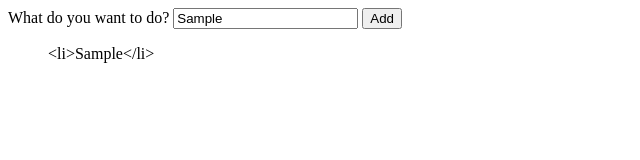
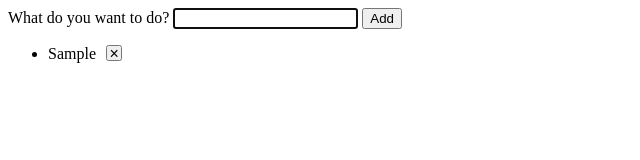
Before and after one commit to Ligiaxxx/siit-34-git, a plain HTML site: page todo.html in a window 1280 px wide. Both pictures are taken after typing "Sample" into the empty fields and a click on the button "Add". Shown: the whole page, without its empty margins (0-640 px from the left). Drawn offline with Linux system fonts and the light colour scheme.

Commit message:
Clean state

```diff
--- a/script/todo.js
+++ b/script/todo.js
@@ -7,12 +7,76 @@
 
   form.addEventListener("submit", handleAddTodo);
 
+  //event delegation:
+  list.addEventListener("click", handleDelete);
+
+  //sa tina minte daca am dat refresh:
+  const storageKey = "todoList";
+  const savedList = JSON.parse(localStorage.getItem(storageKey));
+  let todoList = [];
+  if (savedList) {
+    todoList = savedList;
+    renderList(todoList);
+  }
+
+
   function handleAddTodo(e) {
     e.preventDefault();
     const inputElem = e.target.elements.title;
     const todoText = inputElem.value;
 
-    list.innerText += `<li>${todoText}</li>`;
+    todoList.push(todoText);
+    //sa tina minte daca dam refresh:
+    localStorage.setItem(storageKey, JSON.stringify(todoList));
+
+    //empty textbox: form.reset(); //reseteaza toate inputurile formului
+    inputElem.value = inputElem.defaultValue;
+
+    //focus pe textbox:
+    inputElem.focus();
+
+    renderList(todoList);
   }
 
+  function handleDelete(e) {
+    const itemPos = e.target.dataset.deleteTodo;
+
+    //verificam daca click-ul s-a dat pe elementul pe care doream noi
+    if (!itemPos) {
+      return;
+    }
+    //stergere element:
+    todoList.splice(itemPos, 1);
+    localStorage.setItem(storageKey, JSON.stringify(todoList));
+    // e.target.parentNode.remove();
+    renderList(todoList);
+  }
+
+  function renderList(todoList) {
+    list.innerHTML = "";
+    for (let i=0;i< todoList.length; i++) {
+      const item = todoList[i];
+      //linia asta e riscant dpdv al securitatii:
+      // list.innerHTML += `<li>${todoText}</li>`;
+
+      //creare lista noua:
+      const listItem = document.createElement("li");
+      //adaugare in lista:
+      listItem.textContent = item;
+      //afisare lista:
+      list.append(listItem);
+
+      //creare buton de stergere:
+      const deleteBtn = document.createElement("button");
+      deleteBtn.innerHTML = "&times;";
+      deleteBtn.classList.add("btn");
+
+      //fiecare element din lista sa aibe butonul de stergere:
+      listItem.append(deleteBtn);
+
+      //creare functie pentru deleteBtn:
+      // deleteBtn.addEventListener('click', handleDelete );
+      deleteBtn.dataset.deleteTodo = i;
+    }
+  }
 })();
--- /dev/null
+++ b/styles/todo.css
@@ -0,0 +1,8 @@
+.btn {
+    margin-left: 10px;
+    width:1rem;
+    height:1rem;
+    font-size: 1rem;
+    padding: 0.1rem;
+    line-height: 0.6rem;
+}
--- a/todo.html
+++ b/todo.html
@@ -4,14 +4,14 @@
     <meta charset="UTF-8" />
     <meta http-equiv="X-UA-Compatible" content="IE=edge" />
     <meta name="viewport" content="width=device-width, initial-scale=1.0" />
-
+   <link rel="stylesheet" href="styles/todo.css">
     <script src="script/todo.js" defer></script>
     <title>Document</title>
   </head>
   <body>
     <form data-todo-form>
       <label for="title">What do you want to do?</label>
-      <input type="text" id="title" name="title" />
+      <input type="text" id="title" name="title" defaultValue="" />
       <button>Add</button>
     </form>
 
```
